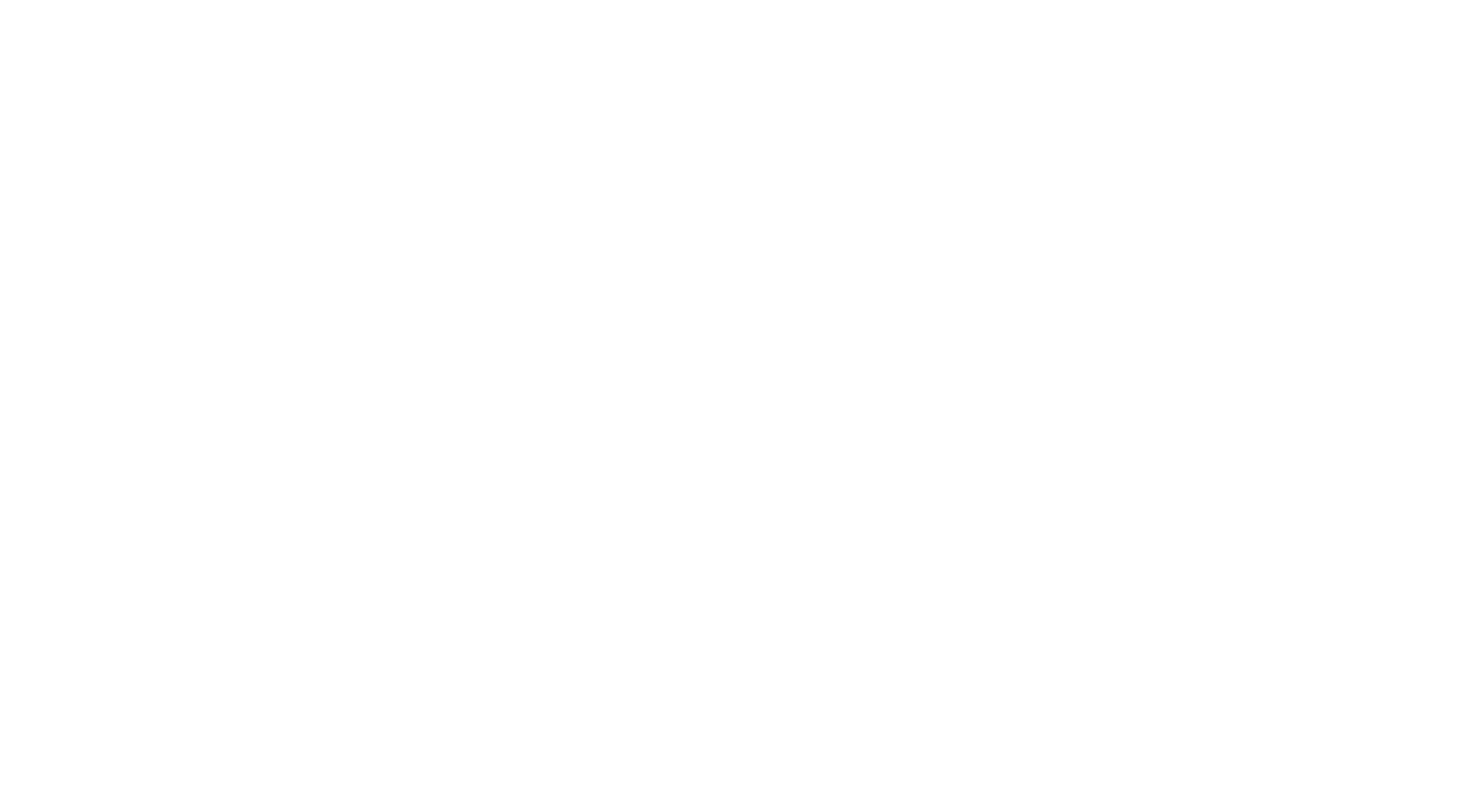
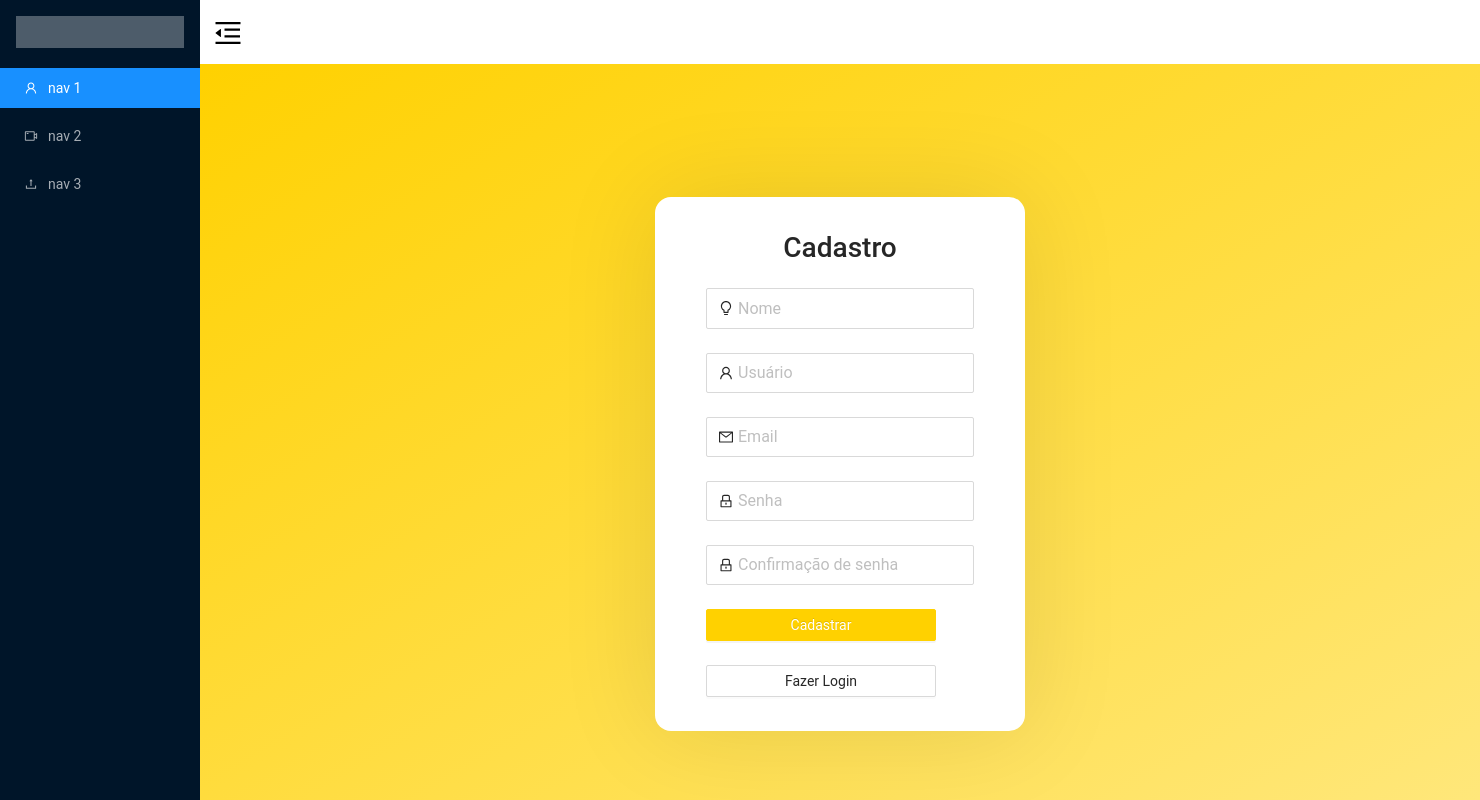
Before and after one commit to marconefaria/cpegram, a React (Create React App) app: page /nada in a window 1280 px wide. Shown: the top 800 px of the page, 1480 px wide, since content can reach past the window. Built offline with nearby package versions, Linux system fonts and the light colour scheme.

Commit message:
Componente Base

```diff
--- a/src/App.jsx
+++ b/src/App.jsx
@@ -4,6 +4,7 @@ import locale from "antd/lib/locale/pt_BR";
 import { ConfigProvider } from "antd";
 import GlobalStyle from "./globalStyle";
 import { Login, Register } from "./pages";
+import { Base } from "./components";
 import "./App.css";
 
 function App() {
@@ -15,6 +16,9 @@ function App() {
             <Switch>
               <Route exact path="/" component={Login} />
               <Route exact path="/cadastro" component={Register} />
+              <Base>
+                <Route exact path="/nada" component={Register} />
+              </Base>
             </Switch>
           </BrowserRouter>
         </ConfigProvider>
--- /dev/null
+++ b/src/components/Base/index.jsx
@@ -0,0 +1,43 @@
+import { React, useState } from "react";
+import { Layout, Menu } from 'antd';
+import { AiOutlineMenuUnfold, AiOutlineMenuFold, AiOutlineUser, AiOutlineVideoCamera, AiOutlineUpload } from "react-icons/ai";
+import { Wrapper, Content } from "./styles";
+
+
+export default function Back({ children }) {
+  const { Header, Sider } = Layout;
+  const [open, setOpen] = useState(false);
+
+  function toggleOpen() {
+    setOpen((isOpen) => !isOpen);
+  }
+
+  return (
+    <Wrapper>
+      <Layout>
+        <Sider trigger={null} collapsible collapsed={open} style={{ height: "100vh" }}>
+          <div className="logo" />
+          <Menu theme="dark" mode="inline" defaultSelectedKeys={['1']}>
+            <Menu.Item key="1" icon={<AiOutlineUser />}>
+              nav 1
+            </Menu.Item>
+            <Menu.Item key="2" icon={<AiOutlineVideoCamera />}>
+              nav 2
+            </Menu.Item>
+            <Menu.Item key="3" icon={<AiOutlineUpload />}>
+              nav 3
+            </Menu.Item>
+          </Menu>
+        </Sider>
+        <Layout className="site-layout">
+          <Header className="site-layout-background" style={{ padding: "12px" }} >
+            {open ? <AiOutlineMenuUnfold className="trigger" onClick={toggleOpen} color="black"/> : <AiOutlineMenuFold className="trigger" onClick={toggleOpen} />}
+          </Header>
+          <Content>
+            { children }
+          </Content>
+        </Layout>
+      </Layout>
+    </Wrapper>
+    );
+  }
--- /dev/null
+++ b/src/components/Base/styles.js
@@ -0,0 +1,32 @@
+import styled from "styled-components/macro";
+
+export const Wrapper = styled.div`
+  display: flex;
+  height: 100vh;
+
+  .trigger {
+    font-size: 32px;
+    line-height: 64px;
+    cursor: pointer;
+    transition: color 0.3s;
+    color: black;
+  }
+
+  .trigger:hover {
+    color: #1890ff;
+  }
+
+  .logo {
+    height: 32px;
+    margin: 16px;
+    background: rgba(255, 255, 255, 0.3);
+  }
+
+  .site-layout .site-layout-background {
+    background: #fff;
+  }
+`;
+
+export const Content = styled.div`
+  padding: 0;
+`;
--- a/src/components/index.js
+++ b/src/components/index.js
@@ -1,3 +1,4 @@
 export * from "./ui";
 export { default as Back } from "./Back";
 export { default as Loading } from "./Loading";
+export { default as Base } from "./Base";
```
